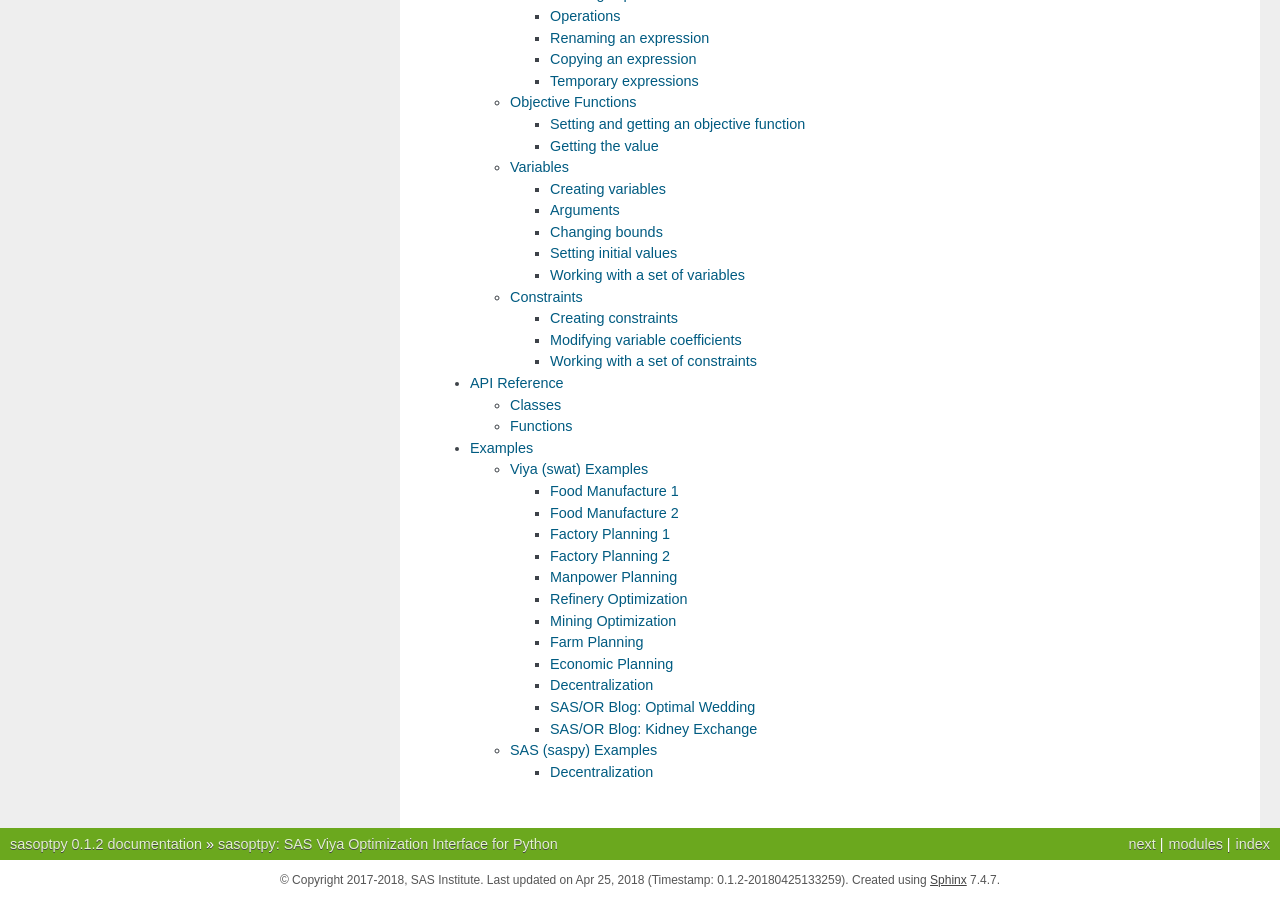
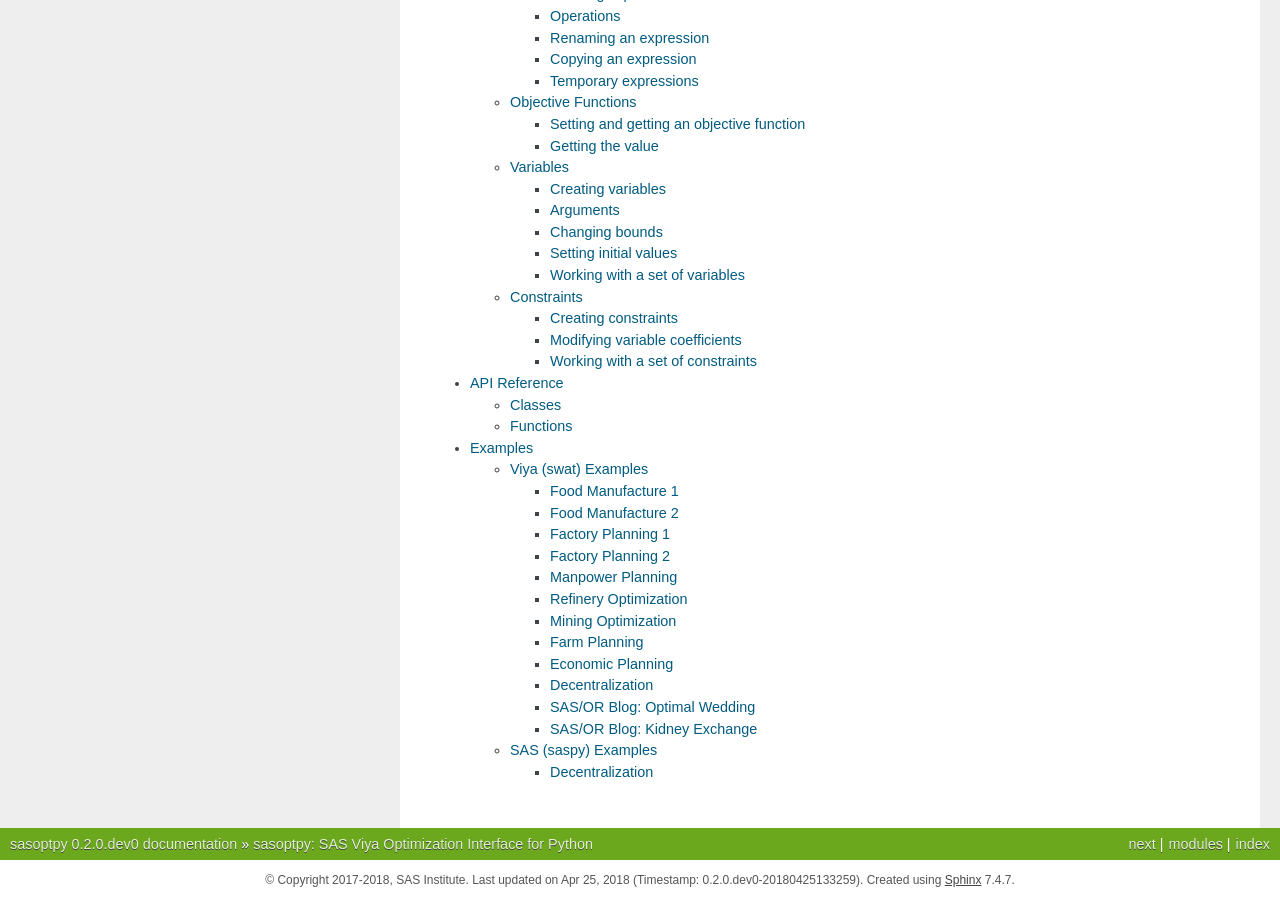
Before and after one commit to sassoftware/sasoptpy, a Sphinx documentation site: the page built from doc/index.rst, in a window 1280 px wide and 900 px high, scrolled down 1543 px. Built offline with Sphinx 7.4.7, drawn with Linux system fonts in a browser that asks for light colours; formulas are drawn with MathJax 3; some of the changed text lies outside the part shown.

Commit message:
Dev version update

```diff
--- a/doc/conf.py
+++ b/doc/conf.py
@@ -69,9 +69,9 @@ author = 'SAS Institute (Sertalp B. Cay)'
 # built documents.
 #
 # The short X.Y version.
-version = '0.1.2'
+version = '0.2.0.dev0'
 # The full version, including alpha/beta/rc tags.
-release = '0.1.2'
+release = '0.2.0.dev0'
 
 # The language for content autogenerated by Sphinx. Refer to documentation
 # for a list of supported languages.
--- a/sasoptpy/__init__.py
+++ b/sasoptpy/__init__.py
@@ -29,4 +29,4 @@ from sasoptpy.utils import *
 from sasoptpy.components import *
 #  from sasoptpy.gui import start_gui
 
-__version__ = '0.1.2'
+__version__ = '0.2.0.dev0'
--- a/setup.py
+++ b/setup.py
@@ -22,7 +22,7 @@ from setuptools import setup
 
 setup(
     name='sasoptpy',
-    version='0.1.2',
+    version='0.2.0.dev0',
     packages=['sasoptpy'],
     description='sasoptpy: SAS Viya Optimization Interface for Python',
     url='https://github.com/sassoftware/sasoptpy',
```
